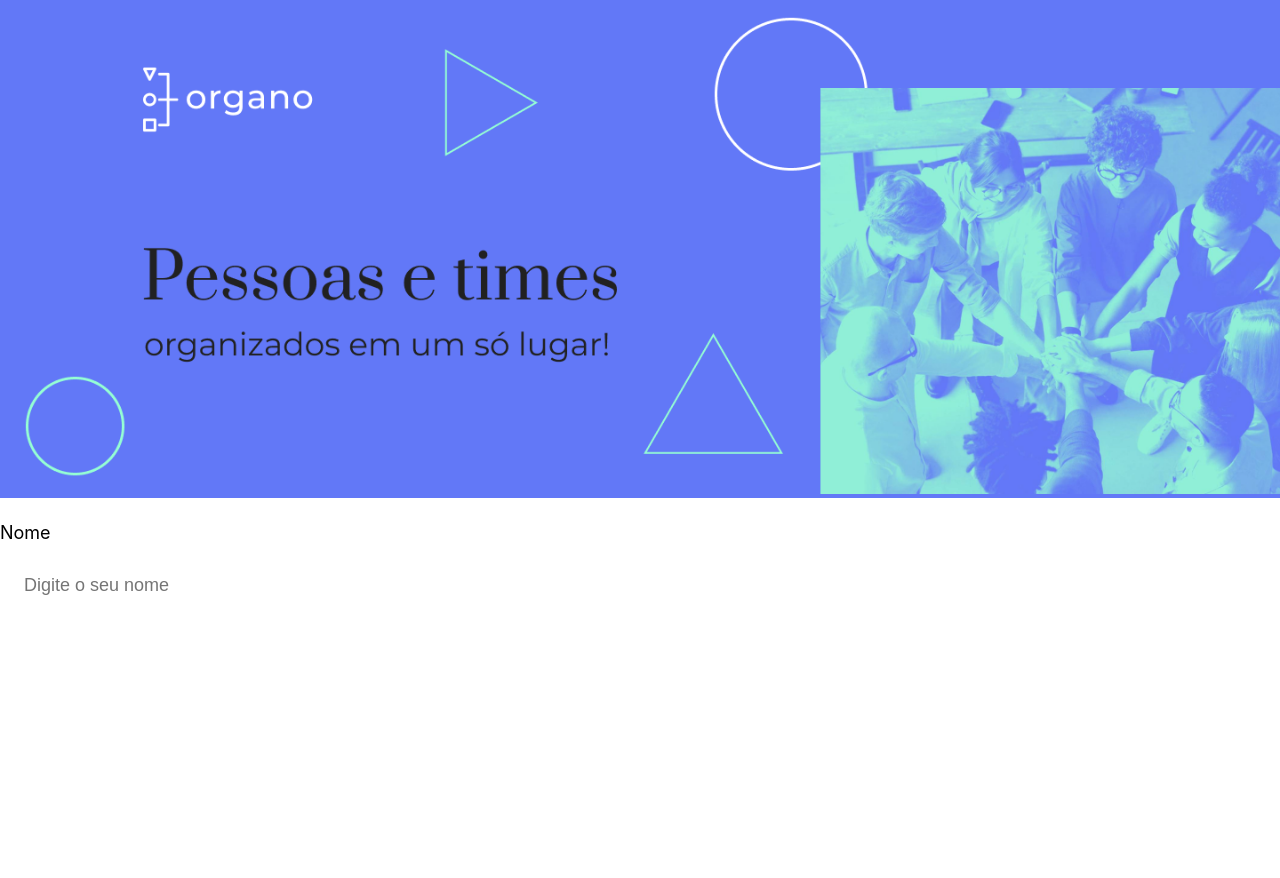
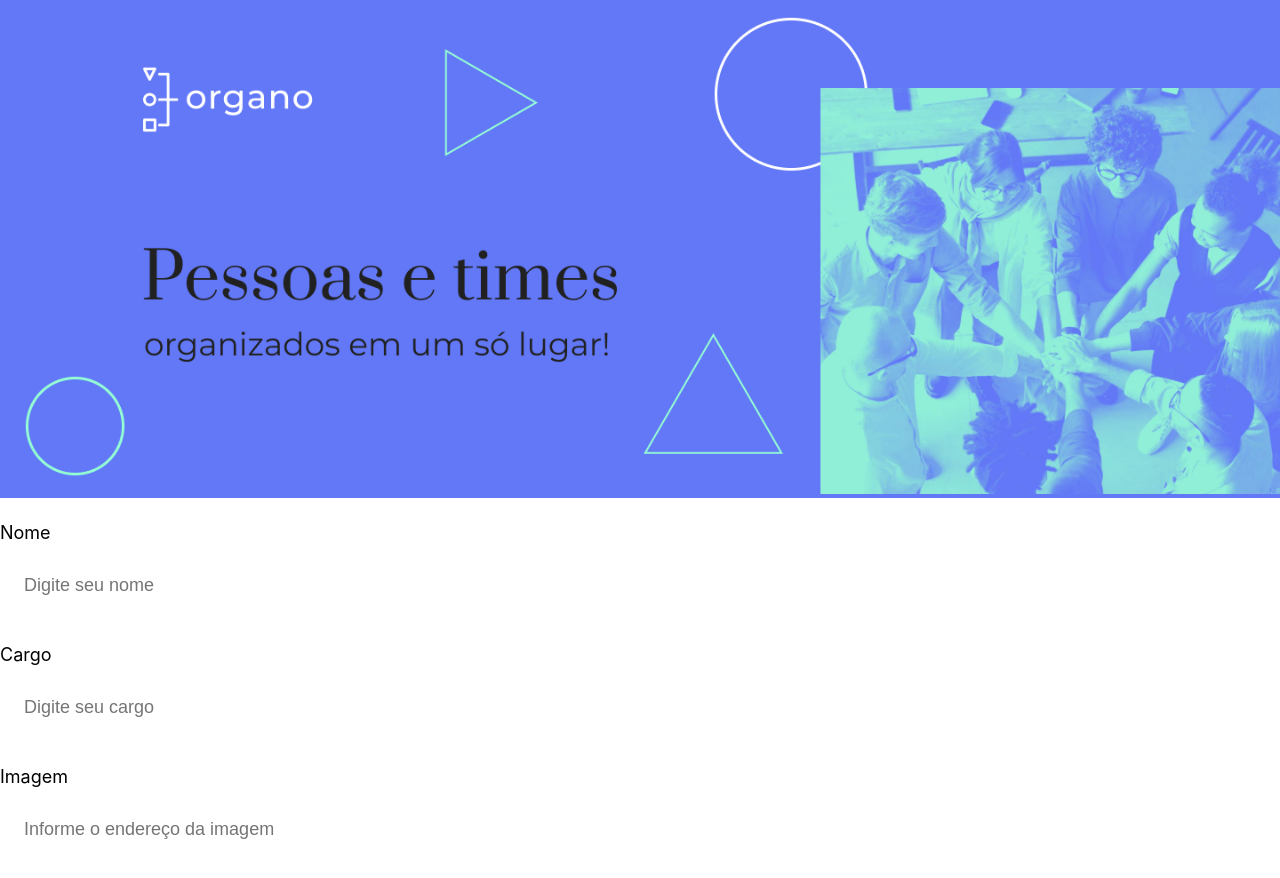
Before and after one commit to DiegoRodrigues007/Organo, a React (Create React App) app: page / in a window 1280 px wide. Shown: the top 878 px of the page. Before the commit the page ends 800 px from the top, so only its background shows below. Built offline with nearby package versions, Linux system fonts and the light colour scheme.

Commit message:
criação dos parametros do input utilizando props

```diff
--- a/src/App.js
+++ b/src/App.js
@@ -7,7 +7,18 @@
   return (
     <div className="App">
       <Banner />
-      <CampoTexto/>
+      <CampoTexto
+       label='Nome'
+       placeholder='Digite seu nome'
+       />
+      <CampoTexto
+       label='Cargo'
+       placeholder = 'Digite seu cargo'
+       />
+      <CampoTexto
+       label='Imagem'
+       placeholder = 'Informe o endereço da imagem'
+       />
     </div>
   );
 }
--- a/src/components/CampoTexto/index.js
+++ b/src/components/CampoTexto/index.js
@@ -1,12 +1,13 @@
 // IMPORT PADRÃO
 import "./CampoTexto.css";
 
-const CampoTexto = () => {
+const CampoTexto = (props) => {
+
   return (
     <div className="campo-texto-input">
-      <label>Nome</label>
+      <label>{props.label}</label>
       <input
-        placeholder="Digite o seu nome"
+        placeholder={props.placeholder}
       />
     </div>
   );
```
